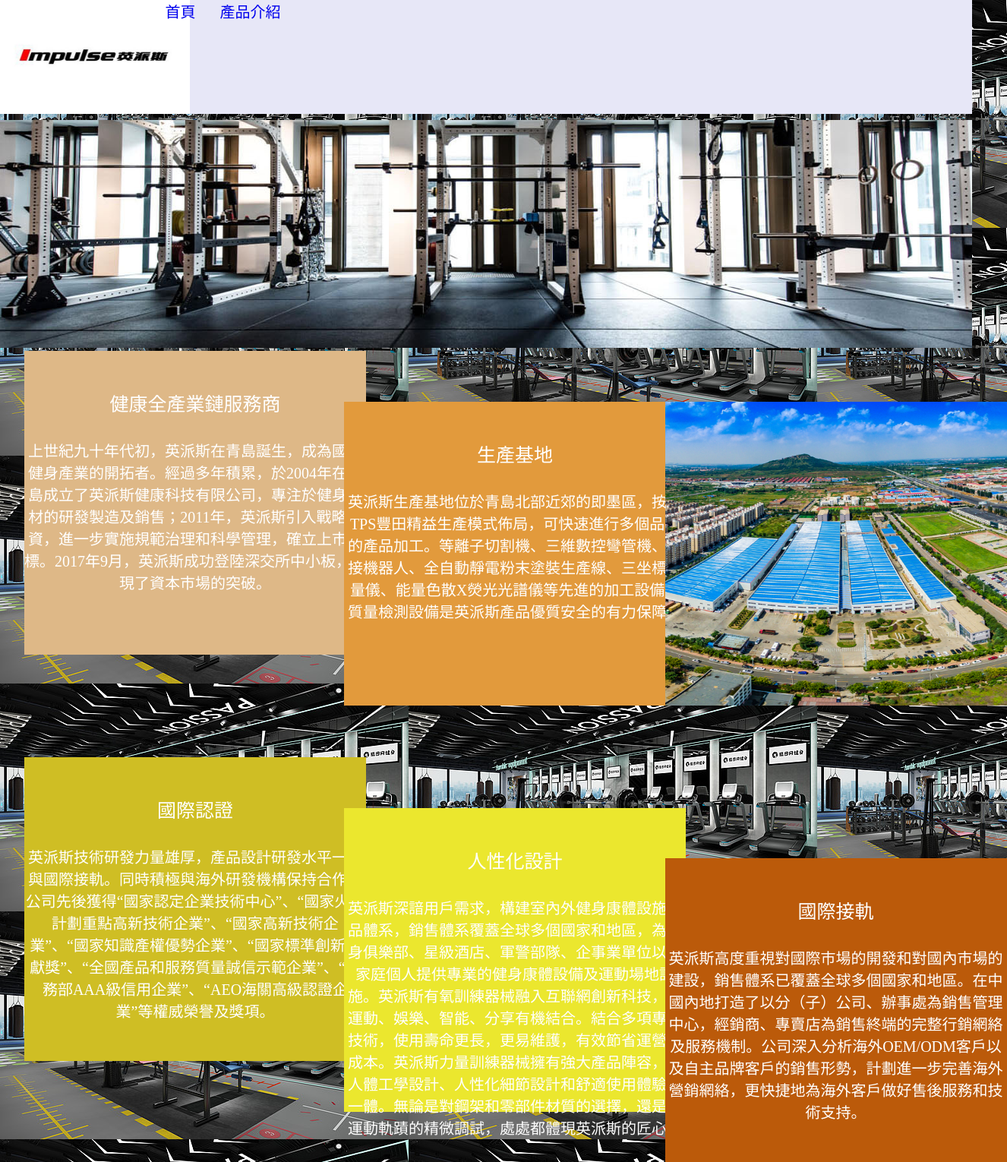
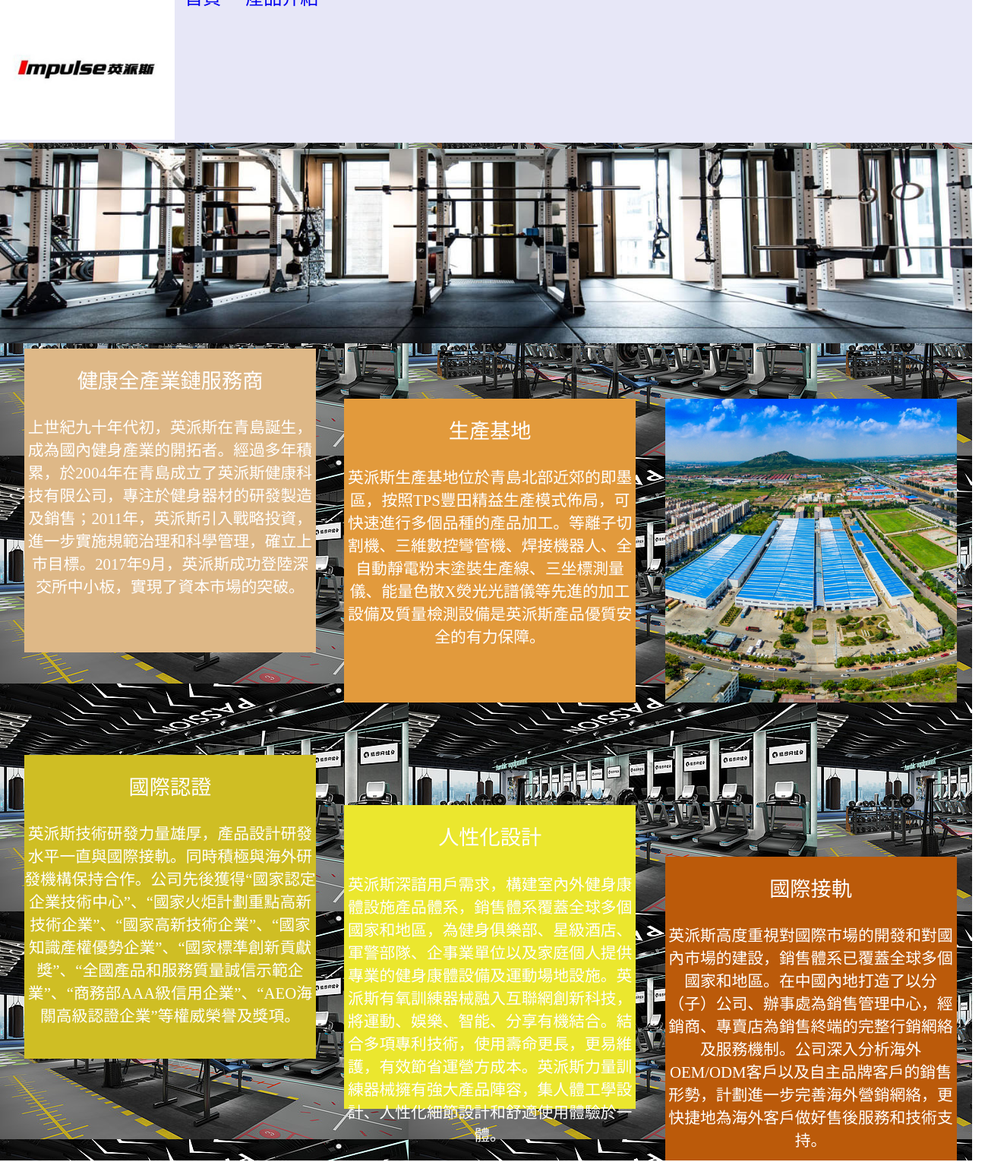
Before and after one commit to van70201/-Topic, a plain HTML site: page p1.html in a window 1280 px wide. Shown: the whole page at 76% size, 1326 px wide, since content can reach past the window. Drawn offline with Linux system fonts and the light colour scheme.

Commit message:
新增資料

```diff
--- a/p1.css
+++ b/p1.css
@@ -6,34 +6,34 @@
 .a{
     position: relative;
     width: 100%;
-    height: 150px;
+    height: 50%;
     background-color: rgb(231, 231, 247);
 }
 .i{
     position: relative;
-    height: 150px;
-    width: 250px;
+    height: 20%;
+    width: 18%;
 }
 .a1{
     position: relative;
     margin: 0 auto;
     display: flex;
-    top: -150px;
-    margin-left: 17%;
+    top: -210px;
+    margin-left: 19%;
 }
 .a2{
     position: relative;
     width: 100%;
-    height: 300px;
+    height: 10%;
     margin-top: -3.3%;
 }
 .p{
     text-decoration:none;
-    font-size: 20px;
+    font-size: 150%;
 }
 .a3{
     position: relative;
-    width: 450px;
+    width: 30%;
     height: 400px;
     margin-left: 2.5%;
     margin-top: -1.9%;
@@ -43,57 +43,57 @@
 }
 .a4{
     position: relative;
-    font-size: 25px;
-    top: 50px;
+    font-size: 170%;
+    top: 5%;
 }
 .a5{
     position: relative;
-    font-size: 20px;
-    top: 55px;
+    font-size: 130%;
+    top: 5%;
 }
 .a6{
     position: relative;
-    width: 450px;
+    width: 30%;
     height: 400px;
     margin-left: 35.4%;
-    margin-top: -28%;
+    margin-top: -28.2%;
     text-align: center;
     background-color: rgb(226, 154, 60);
     color: white;
 }
 .i2{
     position: relative;
-    width: 450px;
+    width: 30%;
     height: 400px;
     margin-left: 68.4%;
     top: -400px;
 }
 .a7{
     position: relative;
-    width: 450px;
+    width: 30%;
     height: 400px;
     margin-left: 2.5%;
-    margin-top: -28.2%;
+    margin-top: -28.3%;
     text-align: center;
     background-color: rgb(207, 190, 36);
     color: white;
 }
 .a8{
     position: relative;
-    width: 450px;
+    width: 30%;
     height: 400px;
     margin-left: 35.4%;
-    margin-top: -28%;
+    margin-top: -28.2%;
     text-align: center;
     background-color: rgb(235, 231, 46);
     color: white;
 }
 .a9{
     position: relative;
-    width: 450px;
+    width: 30%;
     height: 400px;
     margin-left: 68.4%;
-    margin-top: -28%;
+    margin-top: -28.1%;
     text-align: center;
     background-color: rgb(187, 90, 10);
     color: white;
--- a/p1.html
+++ b/p1.html
@@ -35,7 +35,7 @@
         </div>
         <div class="a8">
             <p class="a4">人性化設計</p>
-            <p class="a5">英派斯深諳用戶需求，構建室內外健身康體設施產品體系，銷售體系覆蓋全球多個國家和地區，為健身俱樂部、星級酒店、軍警部隊、企事業單位以及家庭個人提供專業的健身康體設備及運動場地設施。英派斯有氧訓練器械融入互聯網創新科技，將運動、娛樂、智能、分享有機結合。結合多項專利技術，使用壽命更長，更易維護，有效節省運營方成本。英派斯力量訓練器械擁有強大產品陣容，集人體工學設計、人性化細節設計和舒適使用體驗於一體。無論是對鋼架和零部件材質的選擇，還是對運動軌蹟的精微調試，處處都體現英派斯的匠心。</p>
+            <p class="a5">英派斯深諳用戶需求，構建室內外健身康體設施產品體系，銷售體系覆蓋全球多個國家和地區，為健身俱樂部、星級酒店、軍警部隊、企事業單位以及家庭個人提供專業的健身康體設備及運動場地設施。英派斯有氧訓練器械融入互聯網創新科技，將運動、娛樂、智能、分享有機結合。結合多項專利技術，使用壽命更長，更易維護，有效節省運營方成本。英派斯力量訓練器械擁有強大產品陣容，集人體工學設計、人性化細節設計和舒適使用體驗於一體。</p>
         </div>
         <div class="a9">
             <p class="a4">國際接軌</p>
```
